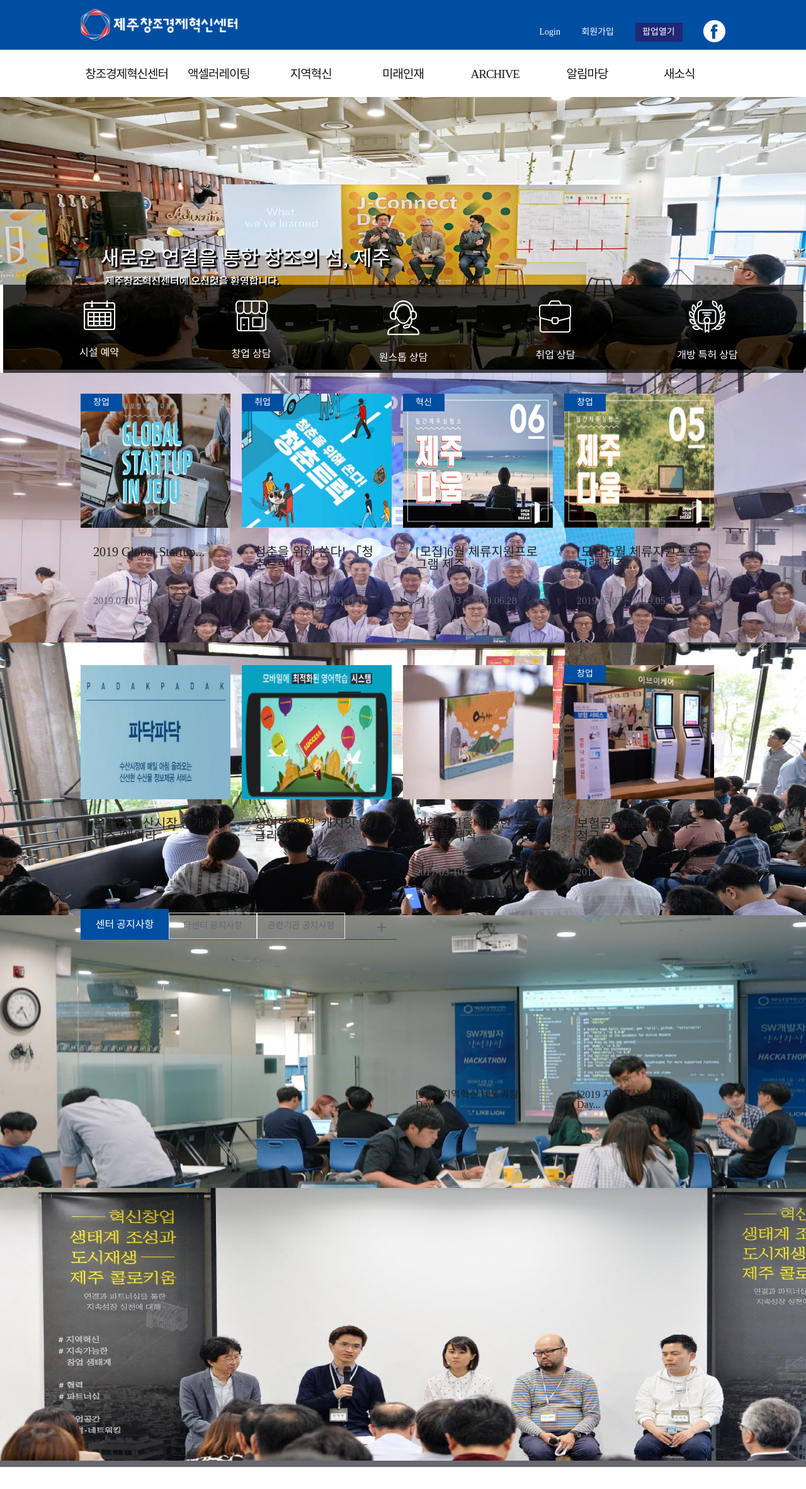
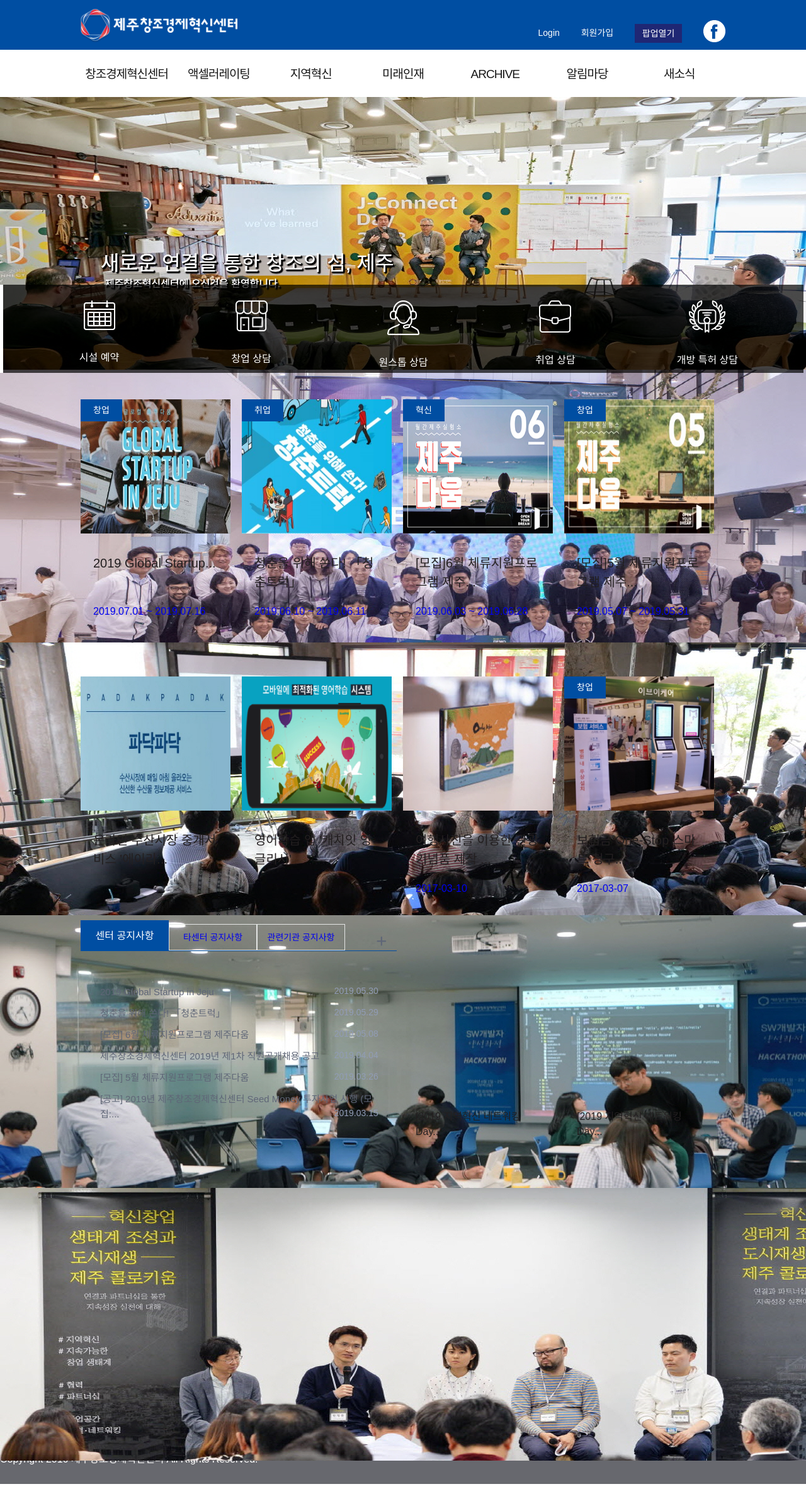
Before and after one commit to KangRachel/kangrachel.github.io, a Jekyll site: the page project/ccei/index.html, which Jekyll copies as it is, in a window 1280 px wide. Shown: the whole page at 63% size. Built offline with Jekyll 4.4.1, drawn with Linux system fonts in a browser that asks for light colours; nearby versions of some CDN libraries; some web fonts are replaced; before the commit the page ends 2329 px from its top, so only the background shows below that; grey boxes are pictures that could not be loaded.

Commit message:
[UPDATE]font

```diff
--- /dev/null
+++ b/project/ccei/fonts.css
@@ -0,0 +1,75 @@
+@charset "utf-8";
+
+
+@import url(https://fonts.googleapis.com/earlyaccess/notosansjp.css);
+@import url(https://fonts.googleapis.com/earlyaccess/notosanssc.css);
+
+/*
+* Noto Sans KR (korean) https://fonts.googleapis.com/earlyaccess/notosanskr.css
+*/
+@font-face {
+	font-family: 'Noto Sans KR';
+	font-style: normal;
+	font-weight: 100;
+	src:
+		url(//fonts.gstatic.com/ea/notosanskr/v2/NotoSansKR-Thin.woff2) format('woff2'),
+		url(//fonts.gstatic.com/ea/notosanskr/v2/NotoSansKR-Thin.woff) format('woff'),
+		url(//fonts.gstatic.com/ea/notosanskr/v2/NotoSansKR-Thin.otf) format('opentype'),
+		url('../fonts/NotoSansKR-Thin.eot'),
+		url('../fonts/NotoSansKR-Thin.eot?#iefix') format('embedded-opentype'); /* IE9 Compat Modes */
+}
+@font-face {
+	font-family: 'Noto Sans KR';
+	font-style: normal;
+	font-weight: 300;
+	src:
+		url(//fonts.gstatic.com/ea/notosanskr/v2/NotoSansKR-Light.woff2) format('woff2'),
+		url(//fonts.gstatic.com/ea/notosanskr/v2/NotoSansKR-Light.woff) format('woff'),
+		url(//fonts.gstatic.com/ea/notosanskr/v2/NotoSansKR-Light.otf) format('opentype'),
+		url('../fonts/NotoSansKR-Light.eot'),
+		url('../fonts/NotoSansKR-Light.eot?#iefix') format('embedded-opentype'); /* IE9 Compat Modes */
+}
+@font-face {
+	font-family: 'Noto Sans KR';
+	font-style: normal;
+	font-weight: 400;
+	src:
+		url(//fonts.gstatic.com/ea/notosanskr/v2/NotoSansKR-Regular.woff2) format('woff2'),
+		url(//fonts.gstatic.com/ea/notosanskr/v2/NotoSansKR-Regular.woff) format('woff'),
+		url(//fonts.gstatic.com/ea/notosanskr/v2/NotoSansKR-Regular.otf) format('opentype'),
+		url('../fonts/NotoSansKR-Regular.eot'),
+		url('../fonts/NotoSansKR-Regular.eot?#iefix') format('embedded-opentype'); /* IE9 Compat Modes */
+}
+@font-face {
+	font-family: 'Noto Sans KR';
+	font-style: normal;
+	font-weight: 500;
+	src:
+		url(//fonts.gstatic.com/ea/notosanskr/v2/NotoSansKR-Medium.woff2) format('woff2'),
+		url(//fonts.gstatic.com/ea/notosanskr/v2/NotoSansKR-Medium.woff) format('woff'),
+		url(//fonts.gstatic.com/ea/notosanskr/v2/NotoSansKR-Medium.otf) format('opentype'),
+		url('../fonts/NotoSansKR-Medium.eot'),
+		url('../fonts/NotoSansKR-Medium.eot?#iefix') format('embedded-opentype'); /* IE9 Compat Modes */
+}
+@font-face {
+	font-family: 'Noto Sans KR';
+	font-style: normal;
+	font-weight: 700;
+	src:
+		url(//fonts.gstatic.com/ea/notosanskr/v2/NotoSansKR-Bold.woff2) format('woff2'),
+		url(//fonts.gstatic.com/ea/notosanskr/v2/NotoSansKR-Bold.woff) format('woff'),
+		url(//fonts.gstatic.com/ea/notosanskr/v2/NotoSansKR-Bold.otf) format('opentype'),
+		url('../fonts/NotoSansKR-Bold.eot'),
+		url('../fonts/NotoSansKR-Bold.eot?#iefix') format('embedded-opentype'); /* IE9 Compat Modes */
+}
+@font-face {
+	font-family: 'Noto Sans KR';
+	font-style: normal;
+	font-weight: 900;
+	src:
+		url(//fonts.gstatic.com/ea/notosanskr/v2/NotoSansKR-Black.woff2) format('woff2'),
+		url(//fonts.gstatic.com/ea/notosanskr/v2/NotoSansKR-Black.woff) format('woff'),
+		url(//fonts.gstatic.com/ea/notosanskr/v2/NotoSansKR-Black.otf) format('opentype'),
+		url('../fonts/NotoSansKR-Black.eot'),
+		url('../fonts/NotoSansKR-Black.eot?#iefix') format('embedded-opentype'); /* IE9 Compat Modes */
+}
--- a/project/ccei/index.html
+++ b/project/ccei/index.html
@@ -8,189 +8,217 @@
   <link rel="stylesheet" href="./reset.css">
   <link rel="stylesheet" href="./style.css">
   <link rel="stylesheet" href="./media.css">
+  <link rel="stylesheet" href="./fonts.css">
   <link rel="stylesheet" href="./jquery.bxslider.css">
   <script src="https://kit.fontawesome.com/a5cc0b47ad.js"></script>
   <script src="https://ajax.googleapis.com/ajax/libs/jquery/3.1.1/jquery.min.js"></script>
   <script src="https://cdn.jsdelivr.net/bxslider/4.2.12/jquery.bxslider.min.js"></script>
   <script src="./main.js"></script>
-
 </head>
 <body>
   <section class="header">
     <div class="wrap">
       <div class="upper-menu">
           <div class="menu-wrap">
-          <span class="logo">
+          <h1 class="logo">
             <a href="#">
-              <img class="ccei-logo" src="./asset/logo_jeju.png">
-            </a>
+              <img class="ccei-logo" src="./asset/logo_jeju.png" alt="창조혁신센터로고">
+            </h1>
           </span>
-          <span class="menu-list">
+          <div class="menu-list">
             <div>
               <ul>
-                <li><a href="#">Login</a></li>
-                <li><a href="#">회원가입</a></li>
-                <li><a href="#" class="popup-btn">팝업열기</a></li>
-                <li><a href="#"><img class="facebook" src="./asset/hbtn_facebook.png"></a></li>
+                <li><a href="#none">Login</a></li>
+                <li><a href="#none">회원가입</a></li>
+                <li><a href="#none" class="popup-btn">팝업열기</a></li>
+                <li><a href="#none"><img class="facebook" src="./asset/hbtn_facebook.png" alt="제주창조혁신센터페이스북"></a></li>
               </ul>
             </div>
-          </span>
+          </div>
           <span class="menu-btn">
             <button type="button" class="mobile-menu-btn"></button>
           </span>
         </div>
       </div>
-      <div class="nav-bar">
+      <div class="gnb">
         <div class="nav-box">
             <div class="main-menu">
+              <h2>
                 <a href="#"><span>창조경제혁신센터</span></a>
+              </h2>
             </div>
             <div class="main-menu">
+              <h2>
                 <a href="#"><span>액셀러레이팅</span></a>
+              </h2>
             </div>
             <div class="main-menu">
+              <h2>
                 <a href="#"><span>지역혁신</span></a>
+              </h2>
             </div>
             <div class="main-menu">
+              <h2>
                 <a href="#"><span>미래인재</span></a>
+              </h2>
             </div>
             <div class="main-menu">
+              <h2>
                 <a href="#"><span>ARCHIVE</span></a>
+              </h2>
             </div>
             <div class="main-menu">
+              <h2>
                 <a href="#"><span>알림마당</span></a>
+              </h2>
             </div>
             <div class="main-menu">
+              <h2>
                 <a href="#"><span>새소식</span></a>
+              </h2>
             </div>
           <div class="sub-box">
-            <div class="sub-menu">
+            <div class="lnb">
               <div>
-                  <ul class="sub-menu-list">
+                  <ul class="lnb-list">
                     <li><a href="#">혁신센터소개</a></li>
+                    <li>
+                      <ul class="sub-lnb">
                         <li><a href="#">인삿말</a></li>
                         <li><a href="#">센터소개</a></li>
                         <li><a href="#">센터연혁</a></li>
                         <li><a href="#">조직도</a></li>
                         <li><a href="#">ENG</a></li>
                       </ul>
-                  <ul class="sub-menu-list">
+                    </li>
+                  </ul>
+                  <ul class="lnb-list">
                     <li><a href="#">PARTNERS</a></li>
                   </ul>
-                  <ul class="sub-menu-list">
+                  <ul class="lnb-list">
                     <li><a href="#">언론보도</a></li>
                   </ul>
-                  <ul class="sub-menu-list">
+                  <ul class="lnb-list">
                     <li><a href="#">J-Space 회의실예약</a></li>
                   </ul>
-                  <ul class="sub-menu-list">
+                  <ul class="lnb-list">
                     <li><a href="#">찾아오시는 길</a></li>
                   </ul>
               </div>
             </div>
-            <div class="sub-menu">
+            <div class="lnb">
               <div>
-                <ul class="sub-menu-list">
+                <ul class="lnb-list">
                   <li><a href="#">프로그램신청</a></li>
                 </ul>
-                <ul class="sub-menu-list">
+                <ul class="lnb-list">
                   <li><a href="#">입주안내</a></li>
+                  <li>
+                    <ul class="sub-lnb">
                       <li><a href="#">The Edge 프로그램</a></li>
                     </ul>
-                <ul class="sub-menu-list">
+                  </li>
+                </ul>
+                <ul class="lnb-list">
                   <li><a href="#">원스톱 서비스 상담</a></li>
-                  <li><a href="#">원스톱 서비스란?</a></li>
+                  <li>
+                    <ul class="sub-lnb">
+                      <li>
+                        <a href="#">원스톱 서비스란?</a>
+                      </li>
                     </ul>
-                <ul class="sub-menu-list">
+                  </li>
+                </ul>
+                <ul class="lnb-list">
                   <li><a href="#">Seed Money 투자사업</a></li>
                 </ul>
-                <ul class="sub-menu-list">
+                <ul class="lnb-list">
                   <li><a href="#">엔젤투자자 육성</a></li>
                 </ul>
-                <ul class="sub-menu-list">
+                <ul class="lnb-list">
                   <li><a href="#">사업아이디어 피칭데이</a></li>
                 </ul>
-                <ul class="sub-menu-list">
+                <ul class="lnb-list">
                   <li><a href="#">런(Learn)치합시다</a></li>
                 </ul>
               </div>
             </div>
-            <div class="sub-menu">
+            <div class="lnb">
               <div>
-                <ul class="sub-menu-list">
+                <ul class="lnb-list">
                   <li><a href="#">프로그램신청</a></li>
                 </ul>
-                <ul class="sub-menu-list">
+                <ul class="lnb-list">
                   <li><a href="#">지역혁신 기반조성</a></li>
                 </ul>
-                <ul class="sub-menu-list">
+                <ul class="lnb-list">
                   <li><a href="#">지역혁신 프로젝트 발굴∙육성</a></li>
                 </ul>
-                <ul class="sub-menu-list">
+                <ul class="lnb-list">
                   <li><a href="#">지역혁신 확산사업</a></li>
                 </ul>
-                <ul class="sub-menu-list">
+                <ul class="lnb-list">
                   <li><a href="#">J-Connect Day</a></li>
                 </ul>
               </div>
             </div>
-            <div class="sub-menu">
+            <div class="lnb">
               <div>
-                <ul class="sub-menu-list">
+                <ul class="lnb-list">
                   <li><a href="#">프로그램신청</a></li>
                 </ul>
-                <ul class="sub-menu-list">
+                <ul class="lnb-list">
                   <li><a href="#">인재유입</a></li>
                 </ul>
-                <ul class="sub-menu-list">
+                <ul class="lnb-list">
                   <li><a href="#">리모트워커스맵 제주</a></li>
                 </ul>
-                <ul class="sub-menu-list">
+                <ul class="lnb-list">
                   <li><a href="#">인재양성</a></li>
                 </ul>
-                <ul class="sub-menu-list">
+                <ul class="lnb-list">
                   <li><a href="#">창조공방 장비예약</a></li>
                 </ul>
               </div>
             </div>
-            <div class="sub-menu">
+            <div class="lnb">
               <div>
-                <ul class="sub-menu-list">
+                <ul class="lnb-list">
                   <li><a href="#">J-Connect</a></li>
                 </ul>
-                <ul class="sub-menu-list">
+                <ul class="lnb-list">
                   <li><a href="#">포토갤러리</a></li>
                 </ul>
-                <ul class="sub-menu-list">
+                <ul class="lnb-list">
                   <li><a href="#">영상스케치</a></li>
                 </ul>
-                <ul class="sub-menu-list">
+                <ul class="lnb-list">
                   <li><a href="#">지역혁신 아카이브</a></li>
                 </ul>
-                <ul class="sub-menu-list">
+                <ul class="lnb-list">
                   <li><a href="#">자료실</a></li>
                 </ul>
               </div>
             </div>
-            <div class="sub-menu">
+            <div class="lnb">
               <div>
-                <ul class="sub-menu-list">
+                <ul class="lnb-list">
                   <li><a href="#">사업공고</a></li>
                 </ul>
-                <ul class="sub-menu-list">
+                <ul class="lnb-list">
                   <li><a href="#">입찰공고</a></li>
                 </ul>
-                <ul class="sub-menu-list">
+                <ul class="lnb-list">
                   <li><a href="#">채용공고</a></li>
                 </ul>
               </div>
             </div>
-            <div class="sub-menu">
+            <div class="lnb">
               <div>
-                <ul class="sub-menu-list">
+                <ul class="lnb-list">
                   <li><a href="#">공지사항</a></li>
                 </ul>
-                <ul class="sub-menu-list">
+                <ul class="lnb-list">
                   <li><a href="#">복지부정신고</a></li>
                 </ul>
               </div>
@@ -545,7 +573,30 @@
           </ul>
         </div>
         <div class="family-site">
-
+          <span class="family-site-list">
+            <select id="family-site" name="familySite" class="family-site-select">
+              <option value selected>Family Site</option>
+              <option value="seoul">서울 창조경제혁신센터</option>
+              <option value="busan">부산 창조경제혁신센터</option>
+              <option value="deagu">대구 창조경제혁신센터</option>
+              <option value="gwangju">광주 창조경제혁신센터</option>
+              <option value="deajeon">대전 창조경제혁신센터</option>
+              <option value="incheon">인천 창조경제혁신센터</option>
+              <option value="ulsan">울산 창조경제혁신센터</option>
+              <option value="sejong">세종 창조경제혁신센터</option>
+              <option value="gyeonggi">경기 창조경제혁신센터</option>
+              <option value="gangwon">강원 창조경제혁신센터</option>
+              <option value="chungnam">충남 창조경제혁신센터</option>
+              <option value="chungbuk">충북 창조경제혁신센터</option>
+              <option value="kyungnam">경남 창조경제혁신센터</option>
+              <option value="kyungbuk">경북 창조경제혁신센터</option>
+              <option value="jeonnam">전남 창조경제혁신센터</option>
+              <option value="jeonbuk">전북 창조경제혁신센터</option>
+              <option value="jeju">제주 창조경제혁신센터</option>
+              <option value="pohang">포항 창조경제혁신센터</option>
+              <option value="bitgaram">빛가람 창조경제혁신센터</option>
+            </select>
+          </span>
         </div>
         <dic class="footer-wrap">
           <div class="email">
--- a/project/ccei/style.css
+++ b/project/ccei/style.css
@@ -1,4 +1,4 @@
-* {
+body {
     font-family: 'Noto Sans KR',dotum,'돋움',vernade,arial,sans-serif;
     color: #5f6677;
     font-weight: 300;
@@ -11,6 +11,7 @@
 a {
     text-decoration: none;
 }
+/* 헤더, wrap */
 
 .header .warp {
     width: 100%;
@@ -84,7 +85,9 @@
 .menu-btn button:focus {
     outline: 0;
 }
+/* GNB영역 */
 .nav-box {
+    position: relative;
     width: 1400px;
     height: 75px;
     margin: 0 auto;
@@ -132,38 +135,43 @@
     height: 100%;
     clear: both;
 }
-.sub-menu {
+.lnb {
     width: 14.285714285714286%;
-    height: 100px;
+    background: #fff;
     float: left;
 }
-.sub-menu div {
+.lnb div {
     border-right: 1px solid #cccccc;
     margin-top: 30px;
     height: 415px;
 }
-.sub-menu-list {
+.lnb-list {
     margin: 0 20px;
     border-bottom: 1px solid #cccccc;
 }
-.sub-menu-list li {
-    padding: 10px;
-    font-size: 13px;
+.sub-lnb li {
+    padding: 5px 0;
+    font-size: 0.8125em;
     font-weight: 300;
+}
+.sub-lnb li a{
     color: #5f6677;
 }
-.sub-menu-list>li:first-child a {
-    font-size: 16px;
+.lnb-list>li:first-child {
+    padding: 10px 0;
+}
+.lnb-list>li:first-child a {
+    font-size: 1em;
     color: #171717;
     font-weight: 400;
 }
-.sub-menu-list:last-child {
+.lnb-list:last-child {
     border:0;
 }
-.sub-menu-list a {
+.lnb-list a {
     position: relative;
 }
-.sub-menu-list a:after {
+.lnb-list a:after {
     content: '';
     position: absolute;
     bottom: 0;
@@ -172,14 +180,16 @@
     display: inline-block;
     transition: all 500ms;
 }
-.sub-menu-list a:hover:after {
+.lnb-list a:hover:after {
     right: 0;
     border-bottom: 1px solid #918f8f;
 }
 .sub-menu:last-child>div{
     border: 0;
 }
+
 .slide-wrap {
+    margin: 0 auto;
     position: relative;
 }
 .slide {
@@ -369,10 +379,12 @@
 }
 
 .notice-board li {
-    padding: 10px 0;
+    padding: 5px 0;
+    position: relative;
 }
 .notice-board a {
     font-size: 0.938em;
+    color: #5f6677;
 }
 .notice-board a:hover {
     text-decoration: underline;
@@ -405,7 +417,6 @@
     padding: 18px 25px;
     line-height: 3.125em;
 }
-
 .survey-icon,
 .manager-icon {
     display: inline-block;
@@ -413,6 +424,9 @@
 }
 .survey-question {
     float: left;
+}
+.survey-question span:nth-child(2) {
+    vertical-align: super;
 }
 .survey-answer {
     float: right;
@@ -478,6 +492,13 @@
     float: left;
     color: #fff;
     padding-right: 40px;
+    font-weight: 400;
+}
+.family-site {
+    float: right;
+}
+.family-site select {
+
 }
 .email {
     clear: both;
@@ -491,3 +512,14 @@
 .reserved {
     color: #fff;
 }
+
+.blind {
+    position: absolute;
+    top: 0;
+    height: 0;
+    visibility: hidden;
+    font-size: 1px;
+    line-height: 0;
+    text-indent: -9999px;
+    overflow: hidden;
+}
```
Also changed, not shown: project/ccei/jquery.bxslider.css. Lines whose indentation alone changed are shown as unchanged.
